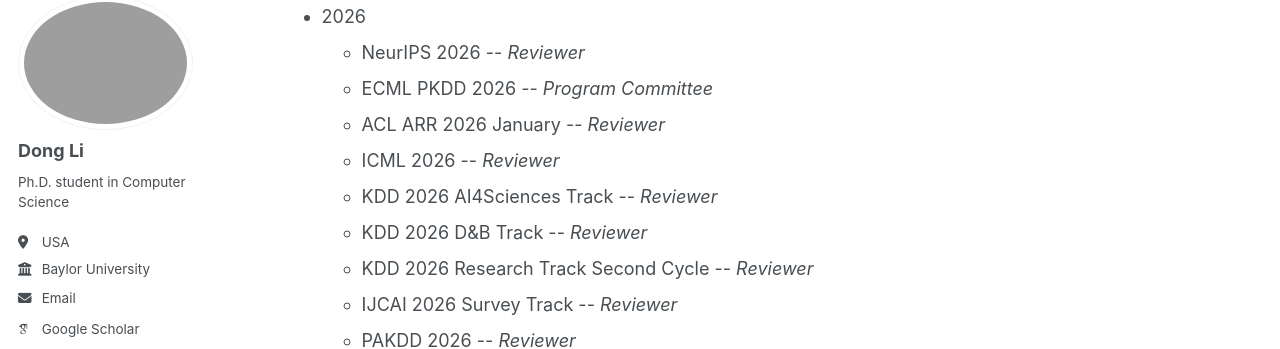
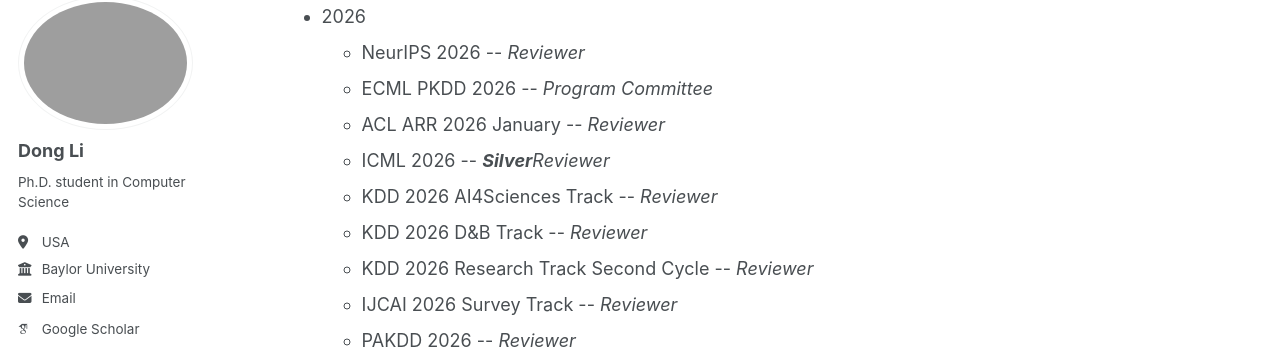
Before and after one commit to TurkeyWatanabe/dongli, a Jekyll site: the page built from _pages/services.html, in a window 1280 px wide and 900 px high, scrolled down 388 px. Shown: the part 110-459 px from the top of the window. Built offline with Jekyll 4.4.1, drawn with Linux system fonts in a browser that asks for light colours; some web fonts are replaced.

Commit message:
Update services.html

```diff
--- a/_pages/services.html
+++ b/_pages/services.html
@@ -25,7 +25,7 @@ author_profile: true
       <li>NeurIPS 2026 -- <i>Reviewer</i></li>
       <li>ECML PKDD 2026 -- <i>Program Committee</i></li>
       <li>ACL ARR 2026 January -- <i>Reviewer</i></li>
-      <li>ICML 2026 -- <i>Reviewer</i></li>
+      <li>ICML 2026 -- <b><i>Silver</i></b><i>Reviewer</i></li>
       <li>KDD 2026 AI4Sciences Track -- <i>Reviewer</i></li>
       <li>KDD 2026 D&B Track -- <i>Reviewer</i></li>
       <li>KDD 2026 Research Track Second Cycle -- <i>Reviewer</i></li>
```
